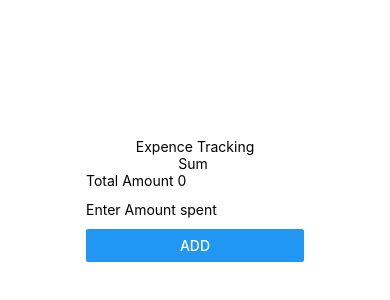
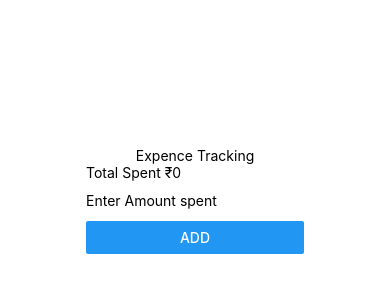
Before and after one commit to whoAbhishekSah/ExpenceTracker, a React Native app: screen / in a window 390 px wide. Shown: the part 222-522 px from the top of the page. Built offline with nearby package versions, Linux system fonts and the light colour scheme.

Commit message:
feat: store expences inside local db (#3)

```diff
--- a/App.js
+++ b/App.js
@@ -1,19 +1,30 @@
-import React, { useState, useForm } from 'react';
+import React, { useState, useForm, useEffect } from 'react';
 import { StyleSheet, Text, TextInput, View, Button, Keyboard } from 'react-native';
+import AsyncStorage from '@react-native-async-storage/async-storage';
 
 const Form = () => {
   const [amount, setAmount] = useState("");
   const [sum, setSum] = useState(0);
 
-  const handleSubmit = () => {
+  const handleSubmit = async () => {
     Keyboard.dismiss()
     setSum(sum + Number(amount))
     setAmount("")
+    await AsyncStorage.setItem('expences', String(Number(sum) + Number(amount)));
+  }
+
+  useEffect(() => {
+    fetchValue()
+  })
+
+  const fetchValue = async () => {
+    const value = await AsyncStorage.getItem('expences');
+    setSum(value || 0)
   }
 
   return (
     <View>
-      <Text>Total Amount {sum}</Text>
+      <Text>Total Spent &#8377;{sum}</Text>
       <TextInput
         style={{ height: 40 }}
         placeholder="Enter Amount spent"
@@ -33,7 +44,6 @@ export default function App() {
   return (
     <View style={styles.container}>
       <Text>Expence Tracking</Text>
-      <Text>Sum {global.totalSpent}</Text>
       <Form></Form>
     </View>
   );
--- a/package.json
+++ b/package.json
@@ -16,7 +16,8 @@
     "expo-updates": "~0.24.11",
     "react-native-web": "~0.19.6",
     "react-dom": "18.2.0",
-    "@expo/metro-runtime": "~3.1.3"
+    "@expo/metro-runtime": "~3.1.3",
+    "@react-native-async-storage/async-storage": "1.21.0"
   },
   "devDependencies": {
     "@babel/core": "^7.20.0"
```
Also changed, not shown: 1 other file (tests, documents, lock files or other folders).
